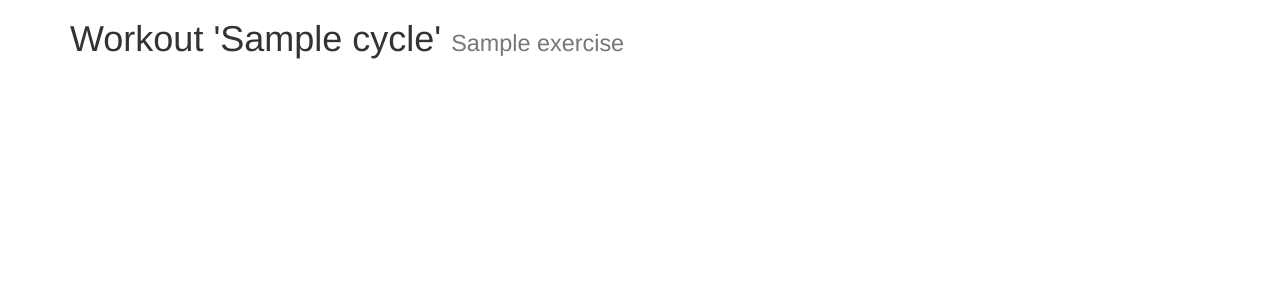
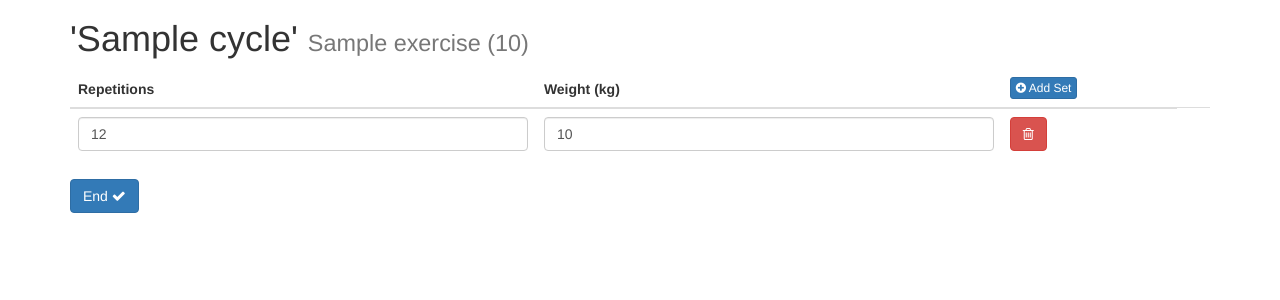
Before and after one commit to another-elwood/training.py, a Flask app: template trainingbook/templates/workouts/input.html in a window 1280 px wide. Shown: the part 51-351 px from the top of the page. Run offline with Flask 2, Linux system fonts and the light colour scheme; the template is opened without the code that fills it: most values are stand-ins (such as "Sample title", 1, 10 or a date in 2020); some libraries are stand-ins or nearby versions.

Commit message:
added template to handle set input for workout exercises

```diff
--- a/trainingbook/templates/workouts/input.html
+++ b/trainingbook/templates/workouts/input.html
@@ -1,10 +1,70 @@
 {% extends "base.html" %}
 {% set active_page = "workouts" %}
+{% set exercise = workout.exercises[position].exercise %}
+{% set performed = workout.exercises[position] %}
 
 {% block page_header %}
-    <h1>Workout '{{ workout.cycle.name }}' <small>{{ workout.exercises[position].exercise.name }}</small></h1>
+    <h1>'{{ workout.cycle.name }}' <small id="exercise"{% if exercise.use_weight %} class="weight"{% endif %}>{{ exercise.name }} ({{ position+1 }})</small></h1>
 {% endblock %}
 
 {% block content %}
+    <table id="sets" class="table table-hover sets">
+      <thead>
+        <th>Repetitions</th>
+        {% if exercise.use_weight %}<th>Weight (kg)</th>{% endif %}
+        <th><button title="Add Set" class="btn btn-primary btn-xs addset"><i class="fa fa-plus-circle"></i> Add Set</button></th>
+      </thead>
+      <tbody>
+        {% for set in performed.sets %}
+            <tr>
+              <td><input type="number" class="form-control" value="12" required name="set-{{ loop.index }}-reps"></td>
+              {% if exercise.use_weight %}<td><input type="number" step="any" class="form-control" value="10" required name="set-{{ loop.index }}-weight"></td>{% endif %}
+              <td><button title="Remove Set" class="btn btn-danger btn-small removeset"><i class="fa fa-trash-o"></i></button><td>
+            </tr>
+        {% endfor %}
+      </tbody>
+    </table>
+    <a href="{{ url_for('workouts.fill', id=workout.id, cycle_id=workout.cycle.id, position=position+1) }}">
+        <button title="Save and next" class="btn btn-primary">
+            {% if position+1 < workout.exercises|length %}Next{% else %}End{% endif %}
+            <i class="fa fa-{% if position+1 < workout.exercises|length %}arrow-right{% else %}check{% endif %}"></i>
+        </button>
+    </a>
+{% endblock %}
 
+{% block js_footer%}
+    <script type="text/javascript">
+      function getNewSetRow(weight, setNumber) {
+        var columns = '<td><input type="number" class="form-control" required name="set-' + setNumber + '-reps"></td>';
+        if (weight) {
+          columns += '<td><input type="number" step="any" class="form-control" required name="set-' + setNumber + '-weight"></td>';
+        }
+        columns += '<td><button title="Remove Set" class="btn btn-danger btn-small removeset"><i class="fa fa-trash-o"></i></button><td>';
+        return '<tr>' + columns + '</tr>';
+      }
+
+      $(document).ready(function() {
+        $("#sets").on("click", "button.addset", function(e) {
+          e.preventDefault();
+
+          var setTable = $("#sets");
+          var setNumber = (setTable.find("tr")).size();
+
+          var weight = $("#exercise").hasClass("weight");
+
+          var newRow = $(getNewSetRow(weight, setNumber));
+          newRow.hide();
+          setTable.find('tr:last').after(newRow);
+          newRow.fadeIn(250);
+        });
+
+        $("#sets").on("click", "button.removeset", function(e) {
+          e.preventDefault();
+          var row = $(this).closest("tr");
+          row.fadeOut(250, function() {
+            row.remove();
+          });
+        });
+      });
+    </script>
 {% endblock %}
```
